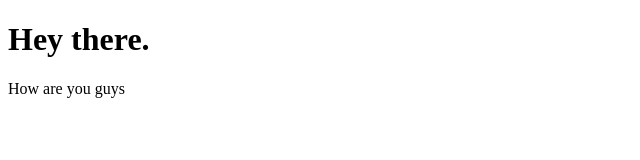
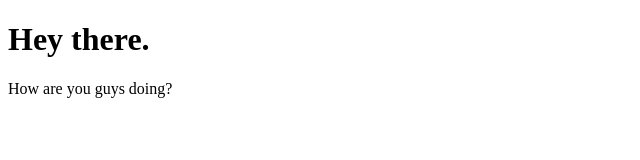
Before and after one commit to anik1696/NewProject, a plain HTML site: page index.html in a window 1280 px wide. Shown: the full height of the page, 0-640 px from the left. Drawn offline with Linux system fonts and the light colour scheme.

Commit message:
Update index

```diff
--- a/index.html
+++ b/index.html
@@ -7,7 +7,7 @@
 </head>
 <body>
     <p><h1>Hey there.</h1></p>
-    <p>How are you guys
+    <p>How are you guys doing?
 
     </p>
 </body>
```
